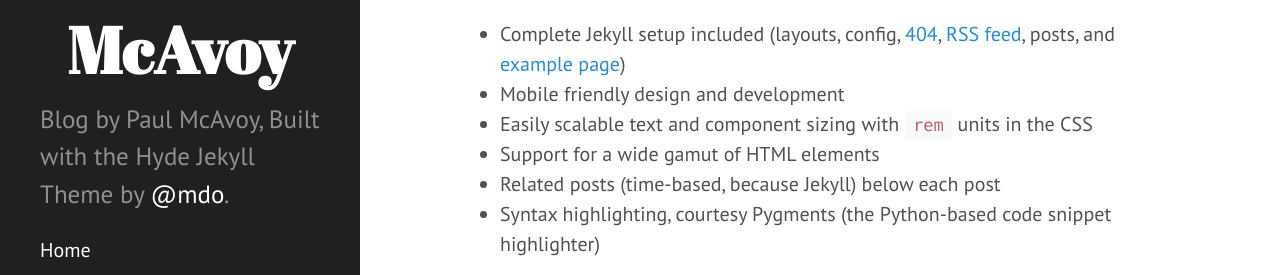
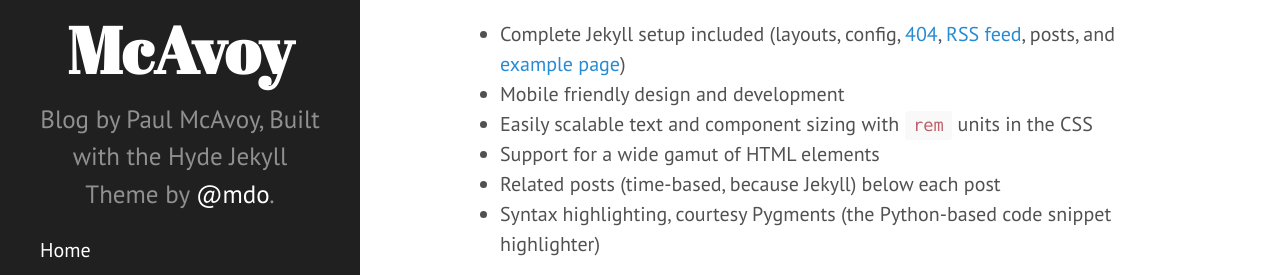
Before and after one commit to paulmca860/paulmca860.github.io, a Jekyll site: the page built from index.html, in a window 1280 px wide. Shown: the part 402-677 px from the top of the page. Built offline with Jekyll 4.4.1, drawn with Linux system fonts in a browser that asks for light colours; Markdown is read by kramdown in place of the engine named in the settings; the list of posts is cut into pages by our own code.

Commit message:
change to sidebar

```diff
--- a/_includes/sidebar.html
+++ b/_includes/sidebar.html
@@ -1,6 +1,6 @@
 <div class="sidebar">
   <div class="container sidebar-sticky">
-    <div class="sidebar-about">
+    <div class="sidebar-about" style = "text-align: center;">
       <h1>
         <a href="{{ site.baseurl }}">
           {{ site.title }}
--- a/public/css/hyde.css
+++ b/public/css/hyde.css
@@ -81,7 +81,6 @@
   margin-top: 0;
   font-family: "Abril Fatface", serif;
   font-size: 3.25rem;
-  text-align: center;
 }
 
 /* Sidebar nav */
```
